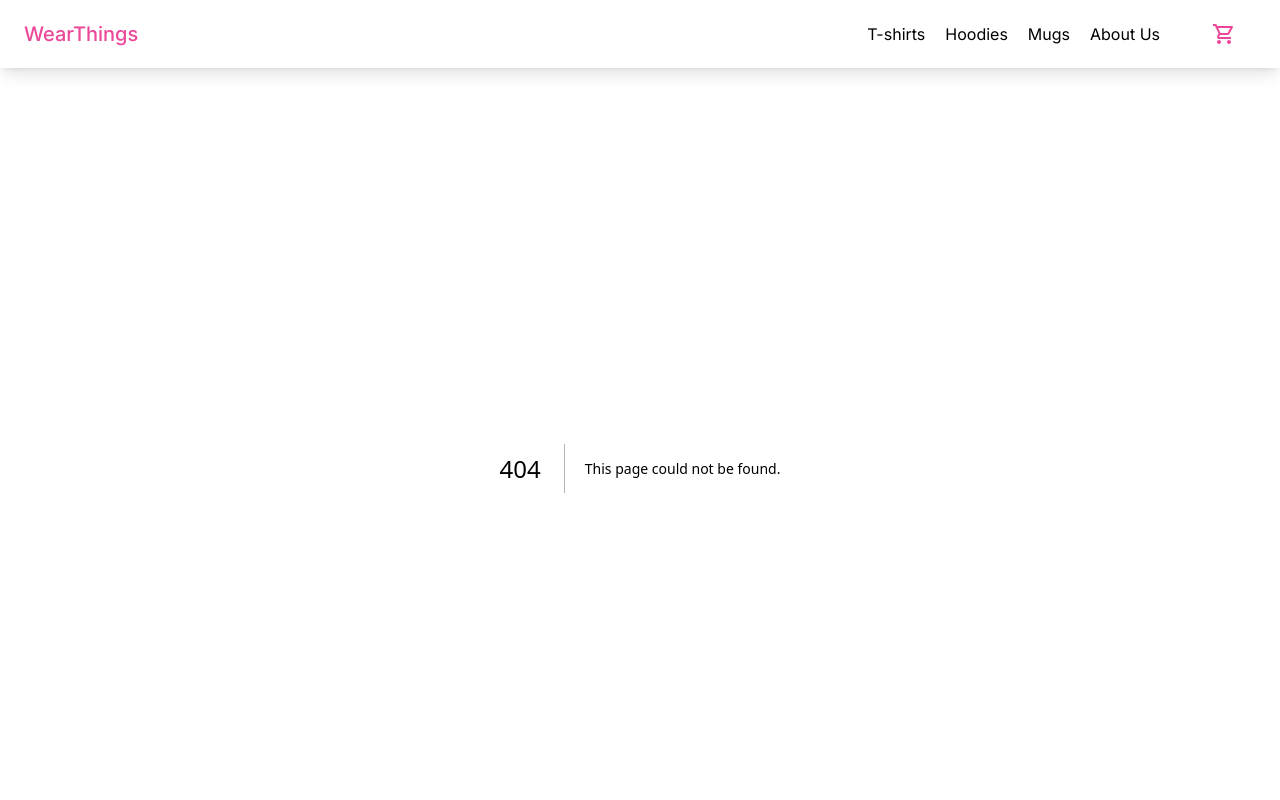
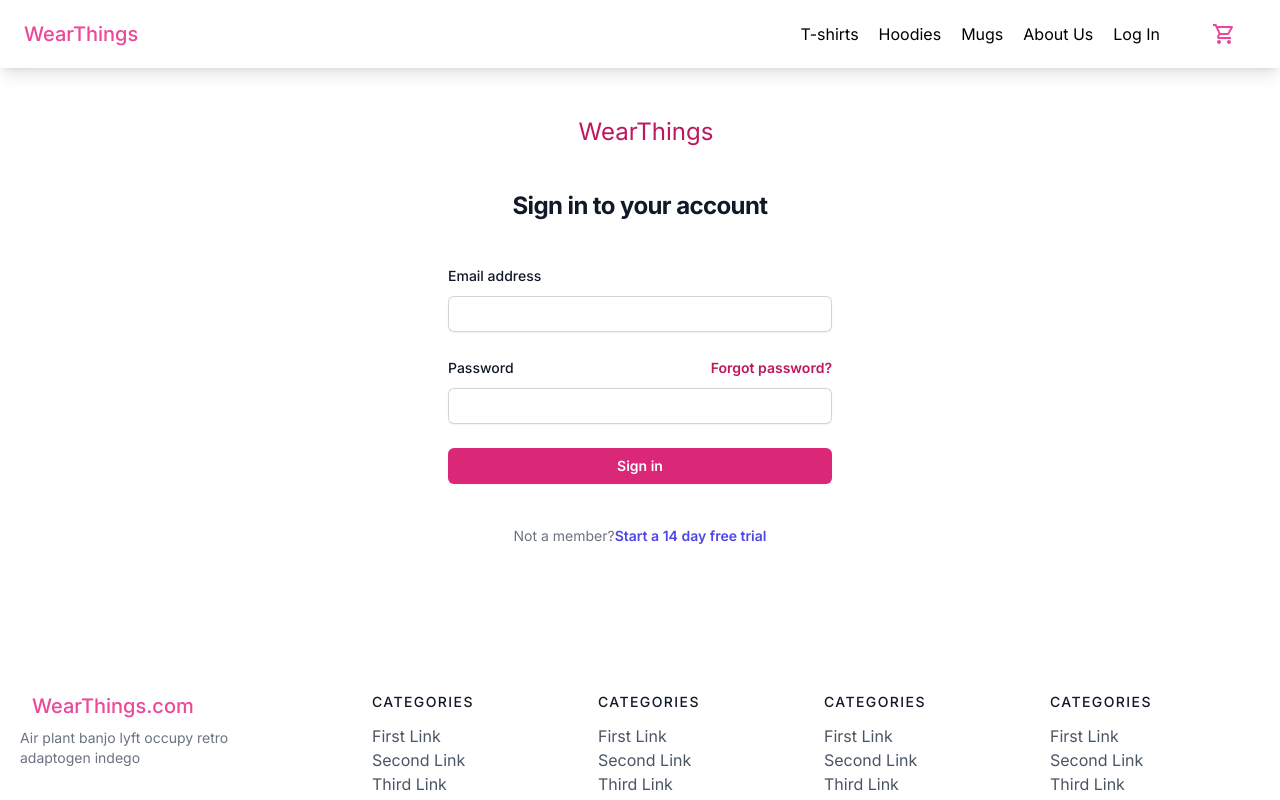
Before and after one commit to Arbaz49/e-commerce, a Next.js app: page /login in a window 1280 px wide. Before the commit this address had no page. Shown: the top 800 px of the page. Built offline with nearby package versions, Linux system fonts and the light colour scheme.

Commit message:
login page added

```diff
--- /dev/null
+++ b/src/app/login/page.tsx
@@ -0,0 +1,47 @@
+"use client"
+import React from 'react'
+
+const page = () => {
+  return (
+    <div className="flex min-h-full flex-col justify-center px-6 py-12 lg:px-8">
+    <div className="sm:mx-auto sm:w-full sm:max-w-sm">
+    <h2 className="ml-3 text-pink-700 text-center  text-2xl m-auto">WearThings</h2>
+      <h2 className="mt-10 text-center text-2xl font-bold leading-9 tracking-tight text-gray-900">Sign in to your account</h2>
+    </div>
+
+    <div className="mt-10 sm:mx-auto sm:w-full sm:max-w-sm">
+      <form className="space-y-6" action="#" method="POST">
+        <div>
+          <label htmlFor="email" className="block text-sm font-medium leading-6 text-gray-900">Email address</label>
+          <div className="mt-2">
+            <input id="email" name="email" type="email"  required className="block w-full rounded-md border-0 py-1.5 text-gray-900 shadow-sm ring-1 ring-inset ring-gray-300 placeholder:text-gray-400 focus:ring-2 focus:ring-inset focus:ring-indigo-600 sm:text-sm sm:leading-6"/>
+          </div>
+        </div>
+
+        <div>
+          <div className="flex items-center justify-between">
+            <label htmlFor="password" className="block text-sm font-medium leading-6 text-gray-900">Password</label>
+            <div className="text-sm">
+              <a href="#" className="font-semibold text-pink-700 hover:text-pink-700">Forgot password?</a>
+            </div>
+          </div>
+          <div className="mt-2">
+            <input id="password" name="password" type="password"  required className="block w-full rounded-md border-0 py-1.5 text-gray-900 shadow-sm ring-1 ring-inset ring-gray-300 placeholder:text-gray-400 focus:ring-2 focus:ring-inset focus:text-pink-700 sm:text-sm sm:leading-6"/>
+          </div>
+        </div>
+
+        <div>
+          <button type="submit" className="flex w-full justify-center rounded-md bg-pink-600 px-3 py-1.5 text-sm font-semibold leading-6 text-white shadow-sm hover:text-pink-200 focus-visible:outline focus-visible:outline-2 focus-visible:outline-offset-2 focus-visible:text-pink-500">Sign in</button>
+        </div>
+      </form>
+
+      <p className="mt-10 text-center text-sm text-gray-500">
+        Not a member?
+        <a href="#" className="font-semibold leading-6 text-indigo-600 hover:text-indigo-500">Start a 14 day free trial</a>
+      </p>
+    </div>
+  </div>
+  )
+}
+
+export default page
--- a/src/components/Header.js
+++ b/src/components/Header.js
@@ -19,6 +19,7 @@ const Header = () => {
             <Link href={"/tshirts"} className="mr-5 hover:text-gray-900 cursor-pointer">Hoodies</Link>
             <Link href={"/tshirts"} className="mr-5 hover:text-gray-900 cursor-pointer">Mugs</Link>
             <Link href={"/about"} className="mr-5 hover:text-gray-900 cursor-pointer">About Us</Link>
+            <Link href={"/login"} className="mr-5 hover:text-gray-900 cursor-pointer">Log In</Link>
           </nav>
           <span className="inline-flex items-center border-0 py-1 px-3 focus:outline-none rounded text-white mt-4 md:mt-0">
             <CartDrawer />
```
